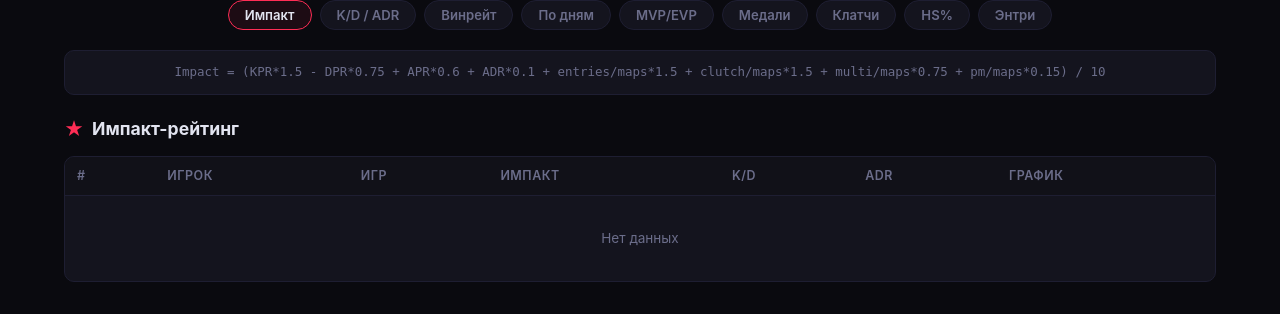
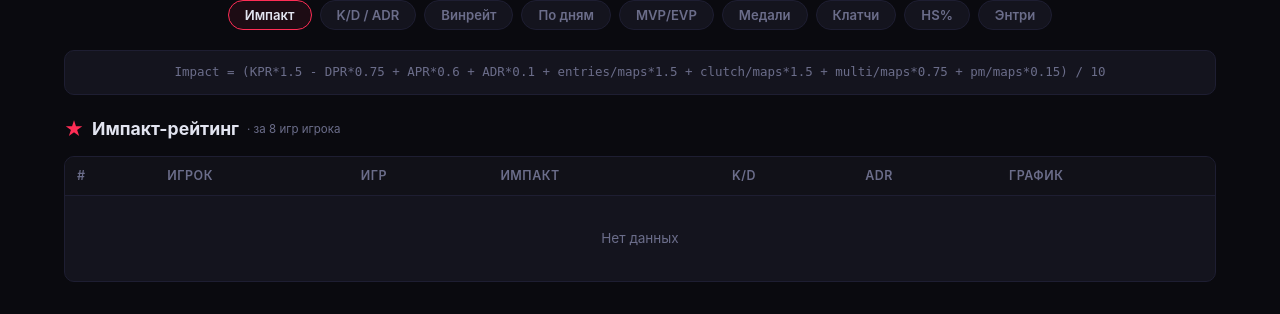
Before and after one commit to makdimm/cs2-landing, a FastAPI app: page / in a window 1280 px wide. Shown: the part 154-468 px from the top of the page. Run offline with FastAPI, Linux system fonts and the light colour scheme; data that the repository does not hold is empty.

Commit message:
Add 'last 8 player games' labels to tabs and player card

```diff
--- a/templates/index.html
+++ b/templates/index.html
@@ -262,7 +262,7 @@
   </div>
 
   <div id="tab-impact" class="tab-content active">
-    <div class="rating-title"><span class="star">★</span> Импакт-рейтинг</div>
+    <div class="rating-title"><span class="star">★</span> Импакт-рейтинг <span style="font-size:.72rem;color:var(--text-dim);font-weight:400;">· за 8 игр игрока</span></div>
     <div class="table-wrap">
       <table>
         <thead><tr><th>#</th><th>ИГРОК</th><th>ИГР</th><th>ИМПАКТ</th><th>K/D</th><th>ADR</th><th>ГРАФИК</th></tr></thead>
@@ -343,7 +343,7 @@ function escapeHTML(str) {
 }
 
 function renderKD(data) {
-  let h = '<div class="rating-title"><span class="star">★</span> K/D — ADR</div><div class="table-wrap"><table><thead><tr><th>#</th><th>ИГРОК</th><th>ИГР</th><th>K/D</th><th>ADR</th><th>УБИТО</th><th>СМЕРТЕЙ</th></tr></thead><tbody>';
+  let h = '<div class="rating-title"><span class="star">★</span> K/D — ADR <span style="font-size:.72rem;color:var(--text-dim);font-weight:400;">· за 8 игр игрока</span></div><div class="table-wrap"><table><thead><tr><th>#</th><th>ИГРОК</th><th>ИГР</th><th>K/D</th><th>ADR</th><th>УБИТО</th><th>СМЕРТЕЙ</th></tr></thead><tbody>';
   let num = 0;
   data.forEach((p,i) => {
     if (p.games >= 3) num++;
@@ -354,7 +354,7 @@ function renderKD(data) {
 }
 
 function renderHS(data) {
-  let h = '<div class="rating-title"><span class="star">★</span> HS% — хэдшоты</div><div class="table-wrap"><table><thead><tr><th>#</th><th>ИГРОК</th><th>ИГР</th><th>HS%</th><th>K/D</th><th>УБИТО</th></tr></thead><tbody>';
+  let h = '<div class="rating-title"><span class="star">★</span> HS% — хэдшоты <span style="font-size:.72rem;color:var(--text-dim);font-weight:400;">· за 8 игр игрока</span></div><div class="table-wrap"><table><thead><tr><th>#</th><th>ИГРОК</th><th>ИГР</th><th>HS%</th><th>K/D</th><th>УБИТО</th></tr></thead><tbody>';
   let num = 0;
   data.forEach((p,i) => {
     if (p.games >= 3) num++;
@@ -365,7 +365,7 @@ function renderHS(data) {
 }
 
 function renderEntry(data) {
-  let h = '<div class="rating-title"><span class="star">★</span> Энтри — первые убийства / первые смерти (8 игр)</div><div class="table-wrap"><table><thead><tr><th>#</th><th>ИГРОК</th><th>ИГР</th><th>FIRST KILLS</th><th>FIRST DEATHS</th><th>РАЗНИЦА</th><th>FK/игру</th><th>FD/игру</th></tr></thead><tbody>';
+  let h = '<div class="rating-title"><span class="star">★</span> Энтри — первые убийства / первые смерти <span style="font-size:.72rem;color:var(--text-dim);font-weight:400;">· за 8 игр игрока</span></div><div class="table-wrap"><table><thead><tr><th>#</th><th>ИГРОК</th><th>ИГР</th><th>FIRST KILLS</th><th>FIRST DEATHS</th><th>РАЗНИЦА</th><th>FK/игру</th><th>FD/игру</th></tr></thead><tbody>';
   let num = 0;
   (data || []).forEach((p) => {
     if (p.games >= 3) num++;
@@ -378,7 +378,7 @@ function renderEntry(data) {
 }
 
 function renderWinrate(data) {
-  let h = '<div class="rating-title"><span class="star">★</span> Винрейт</div><div class="table-wrap"><table><thead><tr><th>#</th><th>ИГРОК</th><th>ИГР</th><th>W</th><th>L</th><th>WIN%</th><th>СТАТУС</th></tr></thead><tbody>';
+  let h = '<div class="rating-title"><span class="star">★</span> Винрейт <span style="font-size:.72rem;color:var(--text-dim);font-weight:400;">· за 8 игр игрока</span></div><div class="table-wrap"><table><thead><tr><th>#</th><th>ИГРОК</th><th>ИГР</th><th>W</th><th>L</th><th>WIN%</th><th>СТАТУС</th></tr></thead><tbody>';
   let num = 0;
   data.forEach((p,i) => {
     if (p.played >= 3) num++;
@@ -429,7 +429,7 @@ function renderMedals(data) {
     return;
   }
 
-  let h = '<div class="rating-title"><span class="star">★</span> Медали MVP / EVP</div><div class="table-wrap"><table><thead><tr><th>#</th><th>ИГРОК</th><th>🏆 MVP</th><th>EVP</th><th>ВСЕГО</th><th>🐰 УШИ</th><th>ИМПАКТ (ср)</th><th>K/D (ср)</th><th>ADR (ср)</th></tr></thead><tbody>';
+  let h = '<div class="rating-title"><span class="star">★</span> Медали MVP / EVP <span style="font-size:.72rem;color:var(--text-dim);font-weight:400;">· за всё время</span></div><div class="table-wrap"><table><thead><tr><th>#</th><th>ИГРОК</th><th>🏆 MVP</th><th>EVP</th><th>ВСЕГО</th><th>🐰 УШИ</th><th>ИМПАКТ (ср)</th><th>K/D (ср)</th><th>ADR (ср)</th></tr></thead><tbody>';
   data.forEach((p, i) => {
     h += `<tr><td class="num">${i + 1}</td><td class="name">${escapeHTML(p.player_name)}</td><td class="gold">${p.mvp_count}</td><td class="kd">${p.evp_count}</td><td class="impact">${p.medals_total}</td><td class="red">${p.worst_count || 0}</td><td class="impact">${Number(p.avg_impact).toFixed(2)}</td><td class="kd">${Number(p.avg_kd).toFixed(2)}</td><td class="adr">${Number(p.avg_adr).toFixed(1)}</td></tr>`;
   });
@@ -438,7 +438,7 @@ function renderMedals(data) {
 }
 
 function renderClutches(data) {
-  let h = '<div class="rating-title"><span class="star">★</span> Клатчи (в среднем за матч)</div><div class="table-wrap"><table><thead><tr><th>#</th><th>ИГРОК</th><th>ИГР</th><th>1v5</th><th>1v4</th><th>1v3</th><th>1v2</th><th>1v1</th><th>Σ OЧКИ</th></tr></thead><tbody>';
+  let h = '<div class="rating-title"><span class="star">★</span> Клатчи (среднее за матч) <span style="font-size:.72rem;color:var(--text-dim);font-weight:400;">· за 8 игр игрока</span></div><div class="table-wrap"><table><thead><tr><th>#</th><th>ИГРОК</th><th>ИГР</th><th>1v5</th><th>1v4</th><th>1v3</th><th>1v2</th><th>1v1</th><th>Σ OЧКИ</th></tr></thead><tbody>';
   data.forEach((p,i) => {
     h += `<tr><td class="num">${i+1}</td><td class="name">${escapeHTML(p.player_name)}</td><td class="games">${p.games}</td><td>${p.c5||0}</td><td>${p.c4||0}</td><td>${p.c3||0}</td><td>${p.c2||0}</td><td>${p.c1||0}</td><td class="impact">${p.score}</td></tr>`;
   });
@@ -501,7 +501,7 @@ function renderPlayer(el, d) {
   h += '<div class="p-head">';
   h += '<div class="avatar">' + (d.photo ? '<img src="' + d.photo + '" alt="" onerror="this.parentNode.innerHTML=&#39;<span>' + escapeHTML(initials) + '</span>&#39;">' : '<span>' + escapeHTML(initials) + '</span>') + '</div>';
   h += '<div><h2>' + escapeHTML(d.name) + '</h2>';
-  h += '<div class="p-sub">' + (t.days || 0) + ' игровых дней · ' + (t.matches || 0) + ' матчей</div></div>';
+  h += '<div class="p-sub">За последние 8 игр: ' + (t.days || 0) + ' игровых дней · ' + (t.matches || 0) + ' матчей</div></div>';
   h += '</div>';
 
   if (m.mvp || m.evp || m.worst) {
```
